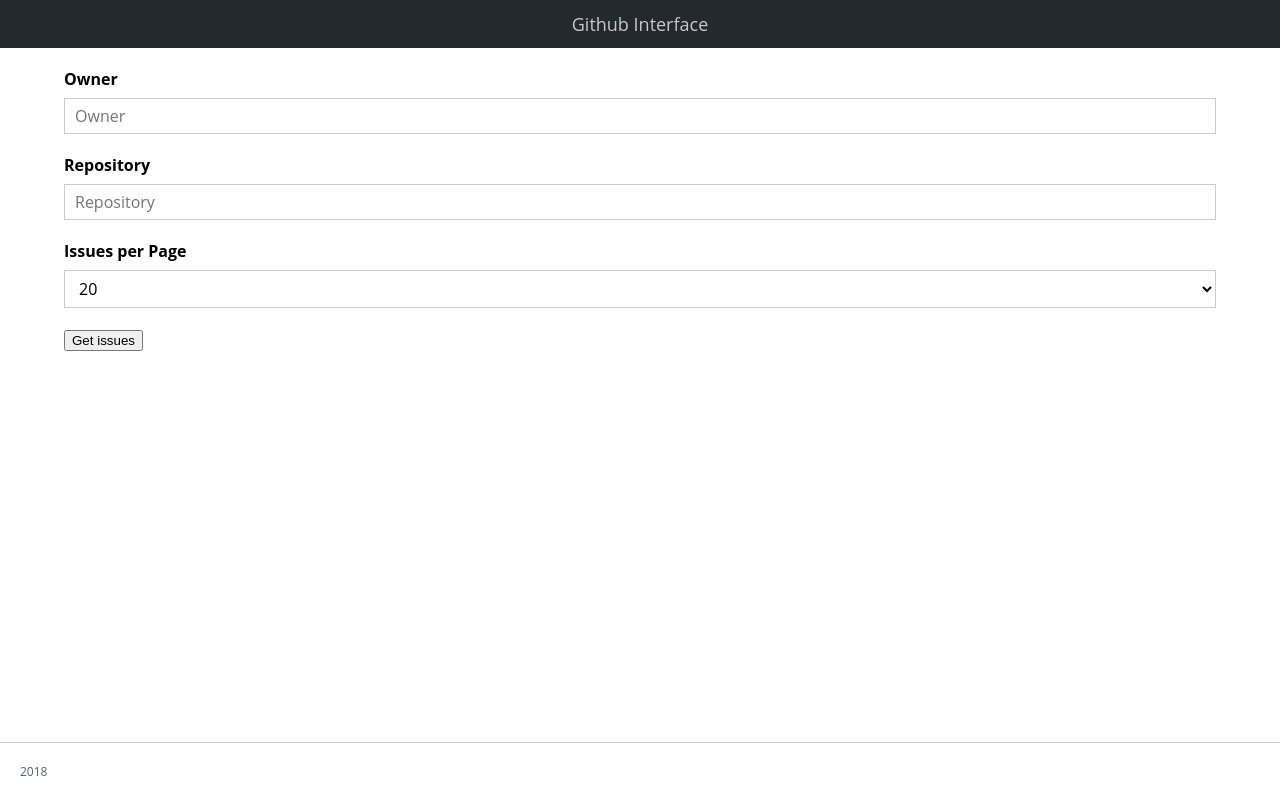
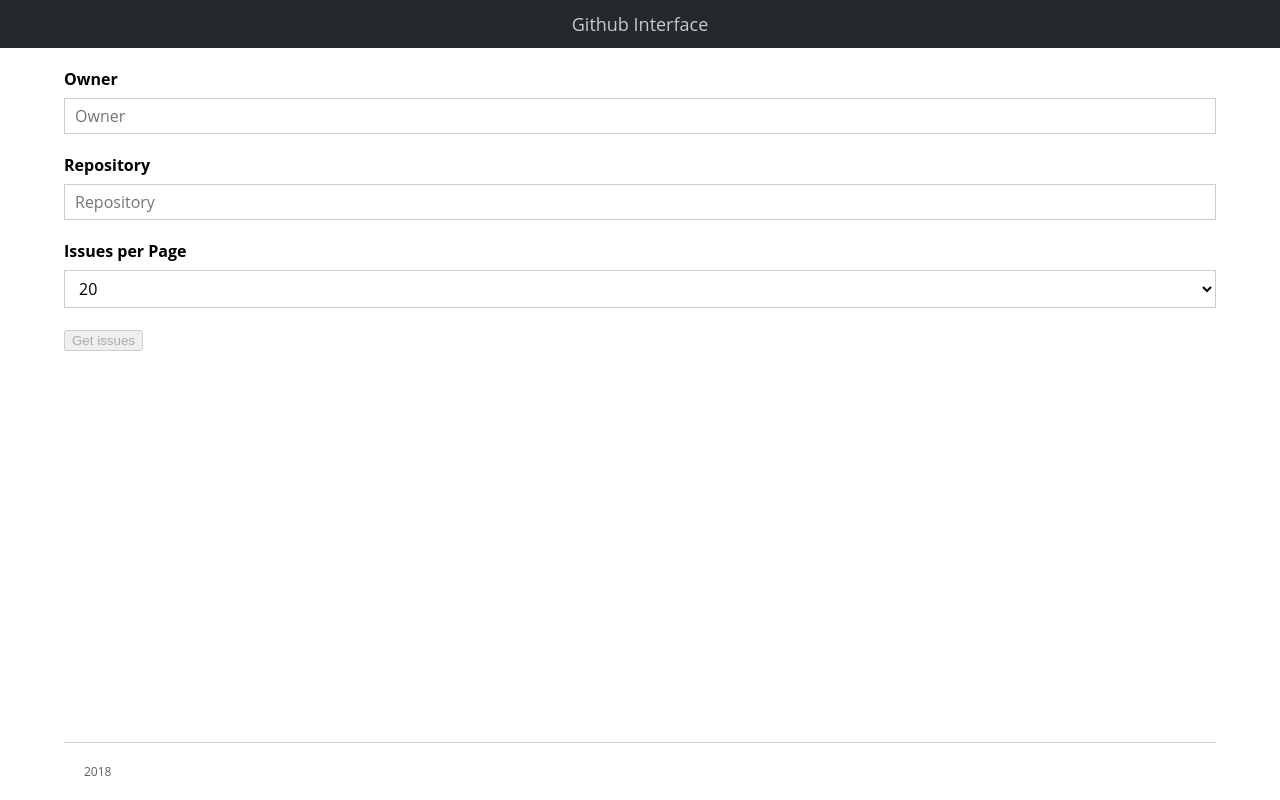
Before and after one commit to Soheevich/github-interface, a React (Create React App) app: page / in a window 1280 px wide. Built offline with nearby package versions, Linux system fonts and the light colour scheme.

Commit message:
Bring footer to bottom of the page

```diff
--- a/src/components/Layout/Layout.css
+++ b/src/components/Layout/Layout.css
@@ -1,3 +1,7 @@
+.Content {
+  flex: 1 0 auto;
+}
+
 .Header {
   padding-top: 12px;
   padding-bottom: 12px;
@@ -17,11 +21,10 @@
 }
 
 .Footer {
-  position: absolute;
   box-sizing: border-box;
-  bottom: 0;
-  left: 0;
-  width: 100%;
+  flex-shrink: 0;
+  width: 90%;
+  margin: 0 auto;
   padding: 20px;
   font-size: 12px;
   color: #586069;
--- a/src/components/Layout/Layout.js
+++ b/src/components/Layout/Layout.js
@@ -5,10 +5,12 @@
 
 const Layout = props => (
   <Fragment>
-    <header className="Header">
-      <Link to="/">Github Interface</Link>
-    </header>
-    {props.children}
+    <div className="Content">
+      <header className="Header">
+        <Link to="/">Github Interface</Link>
+      </header>
+      {props.children}
+    </div>
     <footer className="Footer">
       2018
     </footer>
--- a/src/containers/IssuesFinder/Form/Form.js
+++ b/src/containers/IssuesFinder/Form/Form.js
@@ -17,7 +17,8 @@
   }
 
   render() {
-    const buttonActive = this.props.inputs.owner && this.props.inputs.repository;
+    const buttonActive = this.props.inputs.owner.value && this.props.inputs.repository.value;
+    console.log(buttonActive);
 
     const formElementsArray = [];
     Object.keys(this.props.inputs).forEach((key) => {
--- a/src/index.css
+++ b/src/index.css
@@ -1,3 +1,8 @@
+html,
+body {
+  height: 100%;
+}
+
 body {
   margin: 0;
   padding: 0;
@@ -9,3 +14,9 @@
   max-width: 100%;
   max-height: 100%;
 }
+
+#root {
+  height: 100%;
+  display: flex;
+  flex-direction: column;
+}
```
